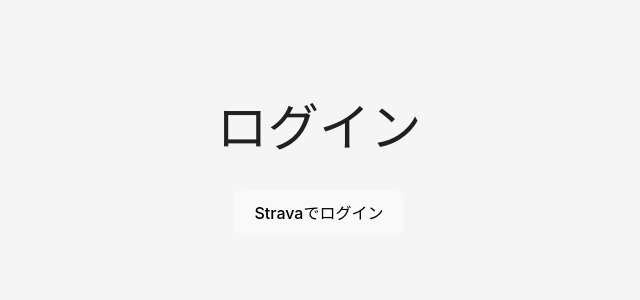
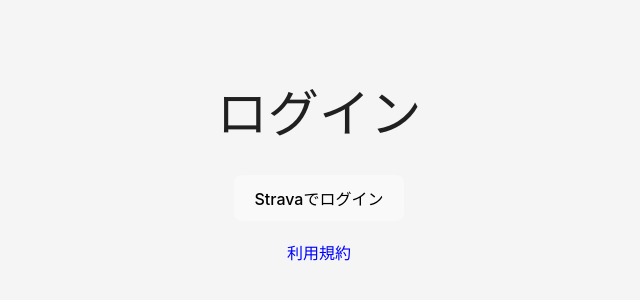
Before and after one commit to k-iizuka000/seg-link, a React (Vite) app in the folder frontend/: page /login in a window 1280 px wide. Shown: the part 250-550 px from the top of the page, without its empty margins (321-961 px from the left). Built offline with nearby package versions, Linux system fonts and the light colour scheme.

Commit message:
ログイン画面のデザイン

```diff
--- a/frontend/src/components/Login.tsx
+++ b/frontend/src/components/Login.tsx
@@ -2,9 +2,12 @@
 
 function Login() {
   return (
-    <div>
+    <div style={{ textAlign: 'center', marginTop: '50px' }}>
       <h1>ログイン</h1>
-      <button>Stravaでログイン</button>
+      <button style={{ padding: '10px 20px', fontSize: '16px' }}>Stravaでログイン</button>
+      <footer style={{ marginTop: '20px' }}>
+        <a href="/terms" style={{ textDecoration: 'none', color: 'blue' }}>利用規約</a>
+      </footer>
     </div>
   );
 }
```
